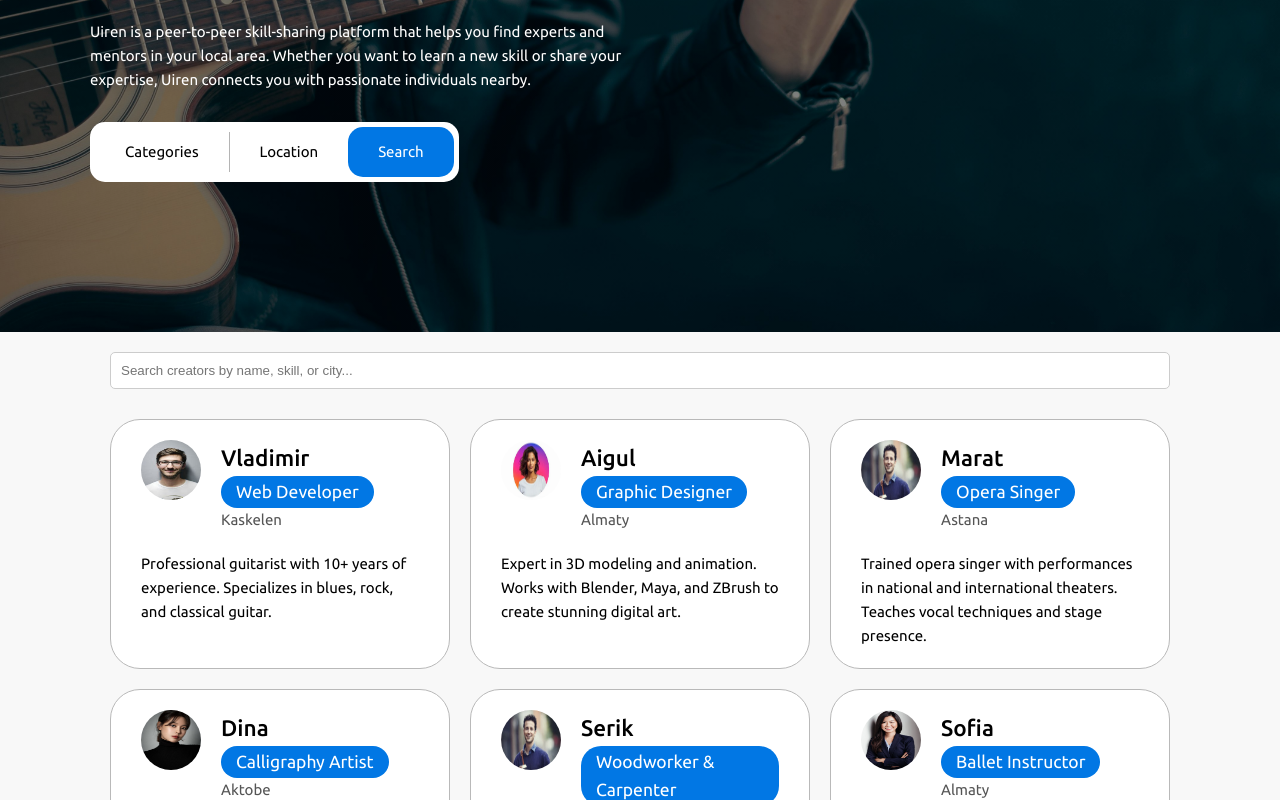
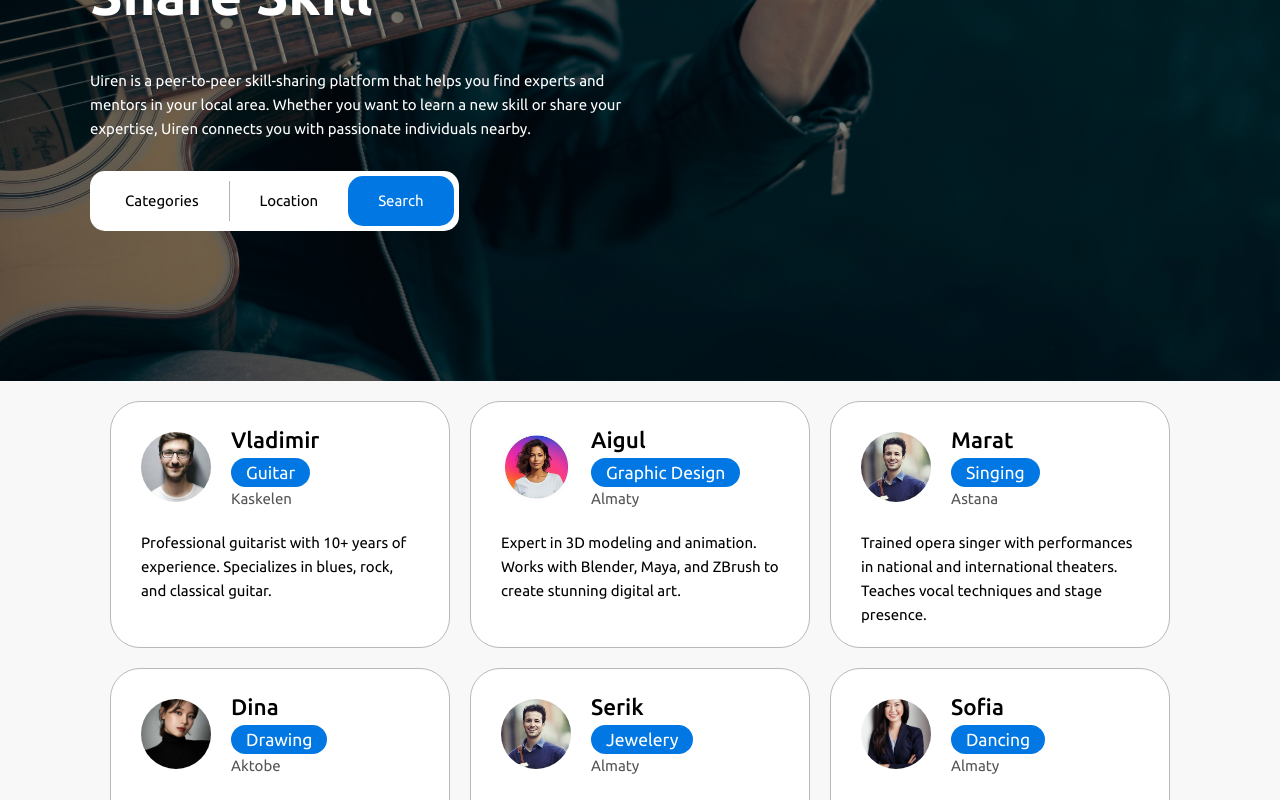
Before and after one commit to emoyooo/uiren, a Vue app: page / in a window 1280 px wide. Shown: the part 340-1140 px from the top of the page. Built offline with nearby package versions, Linux system fonts and the light colour scheme; a web font is replaced by a local one.

Commit message:
searching by categories and location FINALLY

```diff
--- a/src/components/CreatorsCard.vue
+++ b/src/components/CreatorsCard.vue
@@ -36,9 +36,10 @@ export default {
 
 <style>
 .pfp img {
-  width: 60px;
-  height: 60px;
-  border-radius: 50px;
+  width: 70px;
+  height: 70px;
+  border-radius: 60px;
+  object-fit: cover;
 }
 .pfp {
   width: fit-content;
@@ -61,10 +62,11 @@ export default {
   color: white;
   width: fit-content;
   border-radius: 20px;
+  line-height: 25px;
 }
 .card_ownerFull {
   display: flex;
-  align-items: flex-start;
+  align-items: center;
   column-gap: 20px;
 }
 .caption {
--- a/src/components/HeaderSearch.vue
+++ b/src/components/HeaderSearch.vue
@@ -1,16 +1,70 @@
 <template>
   <div class="search_container">
     <div class="search_category">
-      <a>Categories</a>
+      <a @click="isVisible = !isVisible">{{ selectedCategory }}</a>
+      <SearchCat v-if="isVisible" @category-selected="updateCategory" />
     </div>
     <div class="search_location">
-      <a>Location</a>
+      <template v-if="isEditingLocation">
+        <input
+          v-model="location"
+          @blur="saveLocation"
+          @keyup.enter="saveLocation"
+          ref="locationInput"
+          type="text"
+          class="location_input"
+          placeholder="Enter location"
+        />
+      </template>
+      <template v-else>
+        <a @click="editLocation">{{ location || "Location" }}</a>
+      </template>
     </div>
     <div class="search_button">
-      <router-link to="/">Search</router-link>
+      <a @click="search">Search</a>
     </div>
   </div>
 </template>
+
+<script>
+import SearchCat from "./SearchCat.vue";
+
+export default {
+  components: {
+    SearchCat,
+  },
+  data() {
+    return {
+      isVisible: false,
+      selectedCategory: "Categories",
+      isEditingLocation: false,
+      location: "",
+    };
+  },
+  methods: {
+    updateCategory(category) {
+      this.selectedCategory = category;
+      this.isVisible = false;
+    },
+    editLocation() {
+      this.isEditingLocation = true;
+      this.$nextTick(() => {
+        this.$refs.locationInput.focus();
+      });
+    },
+    saveLocation() {
+      this.isEditingLocation = false;
+    },
+    search() {
+      this.$emit("search", {
+        category:
+          this.selectedCategory !== "Categories" ? this.selectedCategory : "",
+        location: this.location.trim(),
+      });
+    },
+  },
+};
+</script>
 
 <style scoped>
 .search_container {
@@ -21,6 +75,7 @@
   padding: 30px 5px;
   border-radius: 15px;
   width: fit-content;
+  position: relative;
 }
 a {
   color: #000000;
@@ -42,8 +97,16 @@ a {
 .search_location,
 .search_category {
   padding: 0 30px;
+  text-wrap: nowrap;
 }
 .search_button a {
   color: white;
 }
+.location_input {
+  width: 120px;
+  padding: 5px;
+  border: none;
+  border-bottom: 1px solid gray;
+  outline: none;
+}
 </style>
--- a/src/components/HomePageHeader.vue
+++ b/src/components/HomePageHeader.vue
@@ -4,7 +4,7 @@
       <div class="header_content">
         <h1 v-html="headerTitle"></h1>
         <p>{{ headerText }}</p>
-        <HeaderSearch @search="updateSearchQuery" />
+        <HeaderSearch @search="emitSearchFilters" />
       </div>
     </div>
   </header>
@@ -14,21 +14,19 @@
 import HeaderSearch from "./HeaderSearch.vue";
 
 export default {
+  components: {
+    HeaderSearch,
+  },
   data() {
     return {
       headerTitle: "Get Skill<br>Share Skill",
       headerText:
         "Uiren is a peer-to-peer skill-sharing platform that helps you find experts and mentors in your local area. Whether you want to learn a new skill or share your expertise, Uiren connects you with passionate individuals nearby.",
-      searchQuery: '',
     };
   },
-  components: {
-    HeaderSearch,
-  },
   methods: {
-    updateSearchQuery(query) {
-      this.searchQuery = query;
-      this.$emit('search', query);
+    emitSearchFilters(filters) {
+      this.$emit("search", filters);
     },
   },
 };
@@ -43,7 +41,6 @@ header {
   background-position: center;
   background-repeat: no-repeat;
   color: white;
-  z-index: -1;
 }
 .header_content {
   display: flex;
@@ -53,10 +50,8 @@ header {
   flex-direction: column;
   row-gap: 30px;
 }
-
 h1 {
   font-size: 3.5rem;
   font-weight: 700;
-  line-height: normal;
 }
 </style>
--- a/src/components/HomePageMain.vue
+++ b/src/components/HomePageMain.vue
@@ -1,8 +1,5 @@
 <template>
   <main class="container">
-    <div class="search-bar">
-      <input type="text" v-model="searchQuery" placeholder="Search creators by name, skill, or city..." />
-    </div>
     <div class="cards">
       <CreatorsCard
         v-for="creator in filteredCreators"
@@ -25,20 +22,19 @@ export default {
     CreatorsCard,
   },
   props: {
-    initialSearchQuery: {
-      type: String,
-      default: '',
+    searchFilters: {
+      type: Object,
+      default: () => ({ category: "", location: "" }),
     },
   },
   data() {
     return {
-      searchQuery: this.initialSearchQuery,
       creators: [
         {
           id: 1,
           imageURL: "/public/images/1.jpg",
           name: "Vladimir",
-          skillCategory: "Web Developer",
+          skillCategory: "Guitar",
           text: "Professional guitarist with 10+ years of experience. Specializes in blues, rock, and classical guitar.",
           city: "Kaskelen",
         },
@@ -46,7 +42,7 @@ export default {
           id: 2,
           imageURL: "/public/images/2.jpg",
           name: "Aigul",
-          skillCategory: "Graphic Designer",
+          skillCategory: "Graphic Design",
           text: "Expert in 3D modeling and animation. Works with Blender, Maya, and ZBrush to create stunning digital art.",
           city: "Almaty",
         },
@@ -54,7 +50,7 @@ export default {
           id: 3,
           imageURL: "/public/images/3.jpg",
           name: "Marat",
-          skillCategory: "Opera Singer",
+          skillCategory: "Singing",
           text: "Trained opera singer with performances in national and international theaters. Teaches vocal techniques and stage presence.",
           city: "Astana",
         },
@@ -62,7 +58,7 @@ export default {
           id: 4,
           imageURL: "/public/images/9.jpg",
           name: "Dina",
-          skillCategory: "Calligraphy Artist",
+          skillCategory: "Drawing",
           text: "Passionate calligrapher specializing in modern and Arabic calligraphy. Teaches brush pen and ink techniques.",
           city: "Aktobe",
         },
@@ -70,7 +66,7 @@ export default {
           id: 5,
           imageURL: "/public/images/3.jpg",
           name: "Serik",
-          skillCategory: "Woodworker & Carpenter",
+          skillCategory: "Jewelery",
           text: "Creates handmade furniture and wood carvings. Offers classes in woodworking and DIY home projects.",
           city: "Almaty",
         },
@@ -78,7 +74,7 @@ export default {
           id: 6,
           imageURL: "/public/images/8.jpg",
           name: "Sofia",
-          skillCategory: "Ballet Instructor",
+          skillCategory: "Dancing",
           text: "Professional ballerina with experience in classical and contemporary dance. Conducts private and group ballet lessons.",
           city: "Almaty",
         },
@@ -86,7 +82,7 @@ export default {
           id: 7,
           imageURL: "/public/images/6.jpg",
           name: "Amir",
-          skillCategory: "Full-Stack Developer",
+          skillCategory: "Software development",
           text: "Software engineer specializing in web development (React, Vue, Node.js). Helps beginners build projects from scratch.",
           city: "Shymkent",
         },
@@ -94,7 +90,7 @@ export default {
           id: 8,
           imageURL: "/public/images/7.jpg",
           name: "Elena",
-          skillCategory: "Painter & Illustrator",
+          skillCategory: "Drawing",
           text: "Fine artist and illustrator skilled in acrylic, watercolor, and digital painting. Offers step-by-step art coaching.",
           city: "Astana",
         },
@@ -103,19 +99,18 @@ export default {
   },
   computed: {
     filteredCreators() {
-      return this.creators.filter(creator => {
-        const query = this.searchQuery.toLowerCase();
-        return (
-          creator.name.toLowerCase().includes(query) ||
-          creator.skillCategory.toLowerCase().includes(query) ||
-          creator.city.toLowerCase().includes(query)
-        );
+      const { category, location } = this.searchFilters;
+
+      return this.creators.filter((creator) => {
+        const matchesCategory =
+          !category ||
+          creator.skillCategory.toLowerCase().includes(category.toLowerCase());
+        const matchesLocation =
+          !location ||
+          creator.city.toLowerCase().includes(location.toLowerCase());
+
+        return matchesCategory && matchesLocation;
       });
-    },
-  },
-  watch: {
-    initialSearchQuery(newQuery) {
-      this.searchQuery = newQuery;
     },
   },
 };
@@ -125,20 +120,6 @@ export default {
 .container {
   padding: 20px;
 }
-
-.search-bar {
-  margin-bottom: 20px;
-}
-
-.search-bar input {
-  width: 100%;
-  padding: 10px;
-  border: 1px solid #ccc;
-  border-radius: 5px;
-  box-sizing: border-box;
-  margin-bottom: 10px;
-}
-
 .cards {
   display: grid;
   grid-template-columns: repeat(3, 1fr);
--- /dev/null
+++ b/src/components/SearchCat.vue
@@ -0,0 +1,111 @@
+<template>
+  <div class="search_categories lined padding">
+    <div class="flex">
+      <div class="column_flex">
+        <div class="theme">
+          <b>Playing musical instruments</b>
+          <span @click="selectCategory('Guitar')"><br />Guitar</span
+          ><span @click="selectCategory('Piano')"
+            ><br />
+            Piano</span
+          ><span @click="selectCategory('Dombyra')"
+            ><br />
+            Dombyra</span
+          ><span @click="selectCategory('Electric guitar')"
+            ><br />
+            Electric guitar</span
+          >
+        </div>
+        <div class="theme">
+          <b>Technical & Digital</b>
+          <span @click="selectCategory('Programming and software development')"
+            ><br />
+            Programming and software development</span
+          ><span @click="selectCategory('Electronics and soldering')"
+            ><br />
+            Electronics and soldering</span
+          ><span @click="selectCategory('Graphic design')"
+            ><br />
+            Graphic design</span
+          ><span @click="selectCategory('Web development')"
+            ><br />
+            Web development</span
+          ><span @click="selectCategory('Cybersecurity')"
+            ><br />
+            Cybersecurity</span
+          >
+        </div>
+      </div>
+      <div class="column_flex">
+        <div class="theme">
+          <b>Craft & Handiwork</b>
+          <span @click="selectCategory('Knitting')"
+            ><br />
+            Knitting</span
+          ><span @click="selectCategory('Pottery')"
+            ><br />
+            Pottery</span
+          ><span @click="selectCategory('Cooking and baking')"
+            ><br />
+            Cooking and baking</span
+          ><span @click="selectCategory('Jewelry making')"
+            ><br />
+            Jewelry making</span
+          >
+        </div>
+        <div class="theme">
+          <b>Art</b>
+          <span @click="selectCategory('Singing')"
+            ><br />
+            Singing</span
+          ><span @click="selectCategory('Drawing and painting')"
+            ><br />
+            Drawing and painting</span
+          ><span @click="selectCategory('Photography')"
+            ><br />
+            Photography</span
+          ><span @click="selectCategory('Dancing')"
+            ><br />
+            Dancing</span
+          >
+        </div>
+      </div>
+    </div>
+  </div>
+</template>
+
+<script>
+export default {
+  emits: ["category-selected"],
+  methods: {
+    selectCategory(category) {
+      this.$emit("category-selected", category);
+    },
+  },
+};
+</script>
+
+<style>
+.search_categories {
+  background-color: white;
+  color: black;
+  position: absolute;
+  z-index: 2;
+  bottom: 75px;
+  left: 0;
+  padding: 35px;
+}
+.search_categories .column_flex {
+  row-gap: 10px;
+  justify-items: start;
+}
+.search_categories .flex {
+  column-gap: 40px;
+}
+.theme {
+  width: 100%;
+}
+.search_categories span {
+  color: rgb(60, 60, 60);
+}
+</style>
--- a/src/views/HomePage.vue
+++ b/src/views/HomePage.vue
@@ -1,8 +1,8 @@
 <template>
   <div class="homePage">
     <div class="homepage_container">
-      <HomePageHeader />
-      <HomePageMain />
+      <HomePageHeader @search="updateSearchFilters" />
+      <HomePageMain :searchFilters="searchFilters" />
     </div>
   </div>
 </template>
@@ -10,12 +10,24 @@
 <script>
 import HomePageHeader from "@/components/HomePageHeader.vue";
 import HomePageMain from "@/components/HomePageMain.vue";
+
 export default {
   components: {
     HomePageHeader,
     HomePageMain,
   },
+  data() {
+    return {
+      searchFilters: {
+        category: "",
+        location: "",
+      },
+    };
+  },
+  methods: {
+    updateSearchFilters(filters) {
+      this.searchFilters = filters;
+    },
+  },
 };
 </script>
-
-<style></style>
--- /dev/null
+++ b/src/views/Map.vue
@@ -0,0 +1,46 @@
+<template>
+  <div class="container map_page">
+    <h2>View in map</h2>
+    <h1 style="font-weight: 600">{{ country }}, {{ city }}, {{ address }}</h1>
+    <div class="map_container lined">
+      <iframe
+        src="https://www.google.com/maps/embed?pb=!1m18!1m12!1m3!1d1565.253414086618!2d76.6679728303334!3d43.20847672535121!2m3!1f0!2f0!3f0!3m2!1i1024!2i768!4f13.1!3m3!1m2!1s0x38834f7675d8a6c3%3A0x7b7d14aec270c056!2sSDU%20University!5e0!3m2!1sru!2skz!4v1741610547756!5m2!1sru!2skz"
+        width="100%"
+        height="500"
+        style="border: 0"
+        allowfullscreen=""
+        loading="lazy"
+        referrerpolicy="no-referrer-when-downgrade"
+      ></iframe>
+    </div>
+  </div>
+</template>
+<script>
+export default {
+  props: {
+    address: {
+      type: String,
+      default: "Abylai Han Koshesi, 1",
+    },
+    city: {
+      type: String,
+      default: "Qaskelen",
+    },
+    country: {
+      type: String,
+      default: "Kazakhstan",
+    },
+  },
+};
+</script>
+
+<style>
+.map_page {
+  margin-top: 120px;
+}
+.map_container {
+  overflow: hidden;
+  height: fit-content;
+  padding: 0;
+}
+</style>
```
Also changed, not shown: src/assets/main.css (+6 -1 lines), src/views/ProfilePage.vue (+1 -7 lines), public/images/publication.jpg (added).
